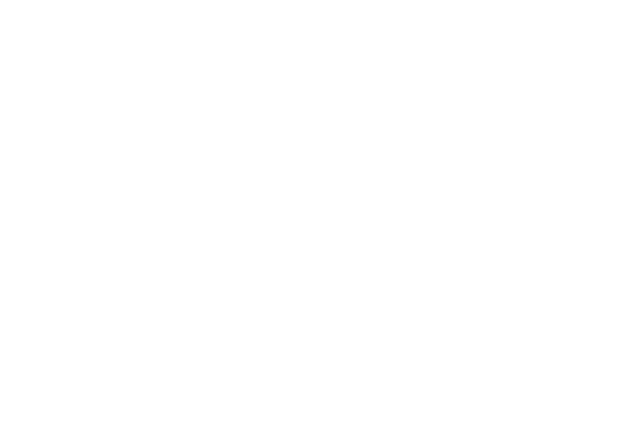
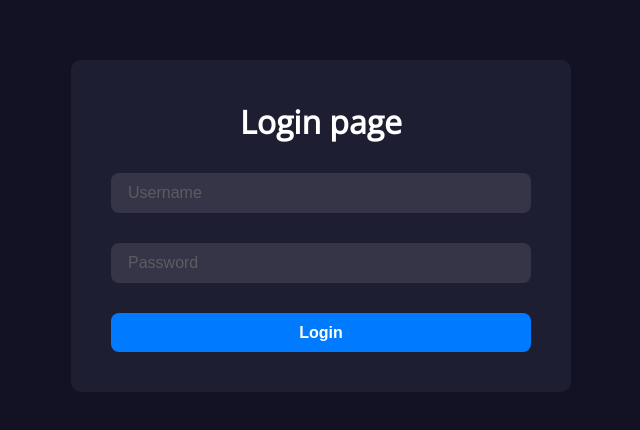
Before and after one commit to Muxammadaziz04/eaturkish_frontend, a React (Create React App) app: page /login in a window 1280 px wide. Before the commit this address had no page. Shown: the part 174-604 px from the top of the page, without its empty margins (319-959 px from the left). Built offline with nearby package versions, Linux system fonts and the light colour scheme; the HTML template or start-up script is replaced by a standard one; a web font is replaced by a local one.

Commit message:
login qoshildi

```diff
--- a/src/App.jsx
+++ b/src/App.jsx
@@ -13,6 +13,7 @@
 import Messages from './components/Admin/Messages';
 import FoodUpload from './components/Admin/FoodUpload';
 import NewsUpload from './components/Admin/NewsUpload';
+import Login from './components/Login';
 
 function App() {
   return (
@@ -35,6 +36,7 @@
           <Route path='newsupload' element={<NewsUpload />} />
           <Route path='newsupload/:news_id' element={<NewsUpload />} />
         </Route>
+        <Route path='/login' element={<Login />} />
       </Routes>
     </BrowserRouter>
   )
--- a/src/components/Admin/FoodUpload/index.jsx
+++ b/src/components/Admin/FoodUpload/index.jsx
@@ -15,6 +15,7 @@
     const [loading, setLoading] = useState(false)
     const [categories, setCategories] = useState([])
     const [img, setImage] = useState(food?.food_img || false)
+    const token = JSON.parse(localStorage.getItem('token')) || ''
 
     useEffect(() => {
         if (food_id) {
@@ -43,7 +44,7 @@
         fd.append('food_price', form.price.value)
         fd.append('food_category', form.category.value)
 
-        const options = { method: 'POST', body: fd }
+        const options = { method: 'POST', body: fd, headers: {token} }
 
         setLoading(true)
 
--- a/src/components/Admin/Foods/index.jsx
+++ b/src/components/Admin/Foods/index.jsx
@@ -30,7 +30,7 @@
             <div className={style.foods__container}>
                 <div>
                     {
-                        menu?.length > 0 && menu.map(menu => <FoodItem food={menu} key={menu.food_id} func={deleteItem}/>)
+                        menu?.length > 0 && menu.map(menu => <FoodItem food={menu} key={menu.food_id} func={deleteItem} />)
                     }
                 </div>
             </div>
--- a/src/components/Admin/Layout/index.jsx
+++ b/src/components/Admin/Layout/index.jsx
@@ -6,10 +6,15 @@
 import messagesIcon from '../../../assets/plus-circle.svg'
 
 import style from './Layout.module.scss'
-import { Link, Outlet } from 'react-router-dom';
+import { Link, Outlet, Navigate } from 'react-router-dom';
 
-const AdminLayout = (props) => {
-    console.log(props);
+const AdminLayout = () => {
+    const token = JSON.parse(localStorage.getItem('token') || null)
+
+    if (!token) {
+        return <Navigate to='/login' />
+    }
+
     const handleClick = (e) => {
         let items = document.querySelectorAll('[data-item]')
         items.forEach(item => item.classList.remove(style.admin__item__active))
--- a/src/components/Admin/NewsUpload/index.jsx
+++ b/src/components/Admin/NewsUpload/index.jsx
@@ -14,6 +14,7 @@
     const [loading, setLoading] = useState(false)
     const [news, setNews] = useState([])
     const [img, setImage] = useState(news?.news_img || false)
+    const token = JSON.parse(localStorage.getItem('token')) || ''
 
     useEffect(() => {
         if (news_id) {
@@ -34,7 +35,7 @@
         fd.append('news_title', form.title.value)
         fd.append('news_desc', form.desc.value)
 
-        const options = { method: 'POST', body: fd }
+        const options = { method: 'POST', body: fd, headers: {token} }
 
         setLoading(true)
 
--- a/src/components/Layout/Header/index.jsx
+++ b/src/components/Layout/Header/index.jsx
@@ -26,7 +26,9 @@
                     <li><Link to={'contact'}>Contact Us</Link></li>
                 </ul>
 
-                <button onClick={handleClick} className={style.nav__btn}>Log in</button>
+                <Link to={'/admin'}>
+                    <button onClick={handleClick} className={style.nav__btn}>Log in</button>
+                </Link>
             </div>
         </nav>
     );
--- /dev/null
+++ b/src/components/Login/Login.module.scss
@@ -0,0 +1,55 @@
+.login{
+    width: 100%;
+    height: 100vh;
+    display: flex;
+    align-items: center;
+    justify-content: center;
+    background: #121224;
+
+    &__form{
+        width: 500px;
+        display: flex;
+        flex-direction: column;
+        align-items: center;
+        padding: 40px;
+        border-radius: 10px;
+        background: #1E1E32;
+
+        & > h1{
+            font-weight: 700;
+            color: #FFFFFF;
+            margin-bottom: 30px;
+        }
+
+        & > input{
+            width: 100%;
+            height: 40px;
+            background: rgba(255, 255, 255, 0.1);
+            border-radius: 8px;
+            outline: none;
+            border: none;
+            padding: 17px;
+            font-weight: 400;
+            font-size: 16px;
+            line-height: 19px;
+            color: #FFFFFF;
+            margin-bottom: 30px;
+
+            &::placeholder{
+                opacity: 0.6;
+            }
+        }
+
+        & > button{
+            width: 100%;
+            background: #007AFF;
+            border-radius: 8px;
+            padding: 10px;
+            border: none;
+            color: white;
+            font-weight: 600;
+            font-size: 16px;
+            line-height: 120%;
+        }
+    }
+}
--- /dev/null
+++ b/src/components/Login/index.jsx
@@ -0,0 +1,40 @@
+import React, { useRef } from 'react';
+import { useNavigate } from 'react-router-dom';
+import { host } from '../../constants';
+
+import style from './Login.module.scss'
+
+const Login = () => {
+    const formRef = useRef()
+    const navigate = useNavigate()
+
+    const sendForm = async(e) => {
+        e.preventDefault()
+        const options = {
+            method: 'POST', headers: { 'Content-Type': 'application/json' },
+            body: JSON.stringify({ username: formRef.current.username.value, password: formRef.current.password.value })
+        }
+        let res = await fetch(`${host}/login`, options)
+        res = await res.json()
+
+        if (res.status === 201) {
+            console.log(res);
+            localStorage.setItem('token', JSON.stringify(res.token))
+            navigate('/admin')
+        }
+        else alert(res.message || res.error)
+    }
+
+    return (
+        <div className={style.login}>
+            <form className={style.login__form} ref={formRef} onSubmit={sendForm}>
+                <h1>Login page</h1>
+                <input type="text" placeholder='Username' name='username' />
+                <input type="password" placeholder='Password' name='password' />
+                <button type='submit'>Login</button>
+            </form>
+        </div>
+    );
+}
+
+export default Login;
--- a/src/constants/index.js
+++ b/src/constants/index.js
@@ -1 +1 @@
-export const host = 'http://localhost:5000'
+export const host = 'https://eaturkish.herokuapp.com'
```
